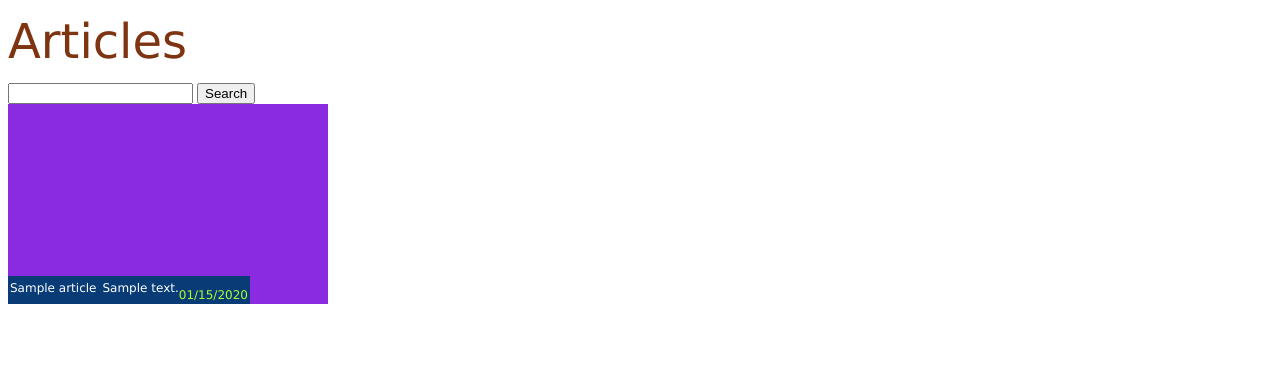
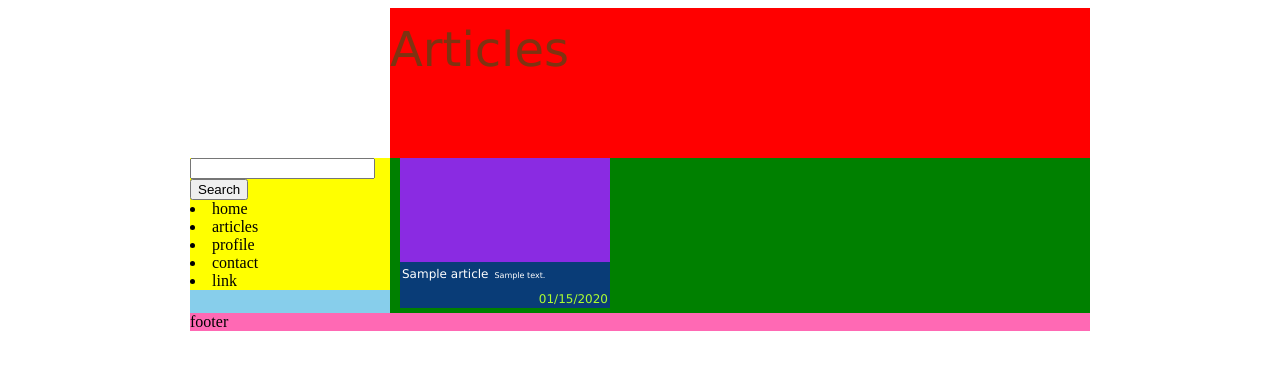
Before and after one commit to TakuIwasa/blog, a Django app: page / in a window 1280 px wide. Shown: the top 370 px of the page. Run offline with Django 3.2, Linux system fonts and the light colour scheme; tables that the repository leaves empty hold one stand-in row (values such as "Sample post").

Commit message:
modify layout

```diff
--- a/blog/static/blog/css/style.css
+++ b/blog/static/blog/css/style.css
@@ -1,4 +1,53 @@
 @charset "utf-8";
+
+.clearfix:after {
+  content: ".";
+  display: block;
+  height: 0;
+  clear: both;
+  visibility: hidden;
+}
+
+div#wrapper {
+    margin: 0 auto 0 auto;
+    width: 900px;
+}
+
+header {
+    width: 700px;
+    height: 150px;
+    float: right;
+    background-color: red;
+}
+
+div#container {
+    width: 900;
+    height: auto;
+    background-color: skyblue;
+}
+
+
+div#left_side {
+    float: left;
+    width: 200px;
+    height: auto;
+    background-color: yellow;
+}
+
+div#content {
+    width: 700px;
+    height: auto;
+    background-color: green;
+    float: right;
+}
+
+div#container {
+    float: right;
+}
+
+footer {
+    background-color: hotpink;
+}
 
 .search {
     float: right;
@@ -6,16 +55,16 @@
 }
 
 .article-list {
-    width: 1050px;
+    width: 700px;
     height: auto;
 }
 
 .article {
     background-color: blueviolet;
     float: left;
-    width: 320px;
-    height: 200px;
-    margin: 0 30px 20px 0;
+    width: 210px;
+    height: 150px;
+    margin: 0px 10px 5px 10px;
     position: relative;
 }
 
@@ -42,7 +91,7 @@
 .article-text {
     color: white;
     font-family: 'Lucida Sans';
-    font-size: 12px;
+    font-size: 8px;
 }
 
 .article-date {
--- a/blog/templates/blog/article_list.html
+++ b/blog/templates/blog/article_list.html
@@ -1,23 +1,33 @@
 {% extends 'blog/base.html' %}
 
-{% block content %}
+{% block header %}
     <h1 class="title">Articles</h1>
+{% endblock %}
 
+<!--
+{% block left_side %}
     <form method="GET" action="{% url 'blog:index' %}">
         <input type="text" name="keyword"></input>
         <button type="submit">Search</button>
     </form>
+{% endblock %}
+-->
 
+{% block content %}
     <div class="article-list">
         {% for article in article_list %}
             <div class="article">
                 <div class="sumnale"></div>
                 <div class="text">
                     <span class="article-title">{{ article.title }}</span>
-                    <span class="article-text">{{ article.text | truncatechars:70 }}</span>
+                    <span class="article-text">{{ article.text | truncatechars:20 }}</span>
                     <span class="article-date">{{ article.date | date:"SHORT_DATE_FORMAT" }}</span>
                 </div>
             </div>
         {% endfor %}
     </div>
 {% endblock%}
+
+{% block footer %}
+    footer
+{% endblock %}
--- a/blog/templates/blog/base.html
+++ b/blog/templates/blog/base.html
@@ -10,8 +10,48 @@
     <link rel="stylesheet" type="text/css" href="{% static "/blog/css/style.css" %}" media="all">
 </head>
 <body>
-    {% block content %}
-    {% endblock %}
+    <div id="wrapper">
+
+        <header>
+            {% block header %}
+            {% endblock %}
+        </header>
+
+        <div id="container">
+
+            <div id="left_side">
+                <!--
+                {% block left_side %}
+                {% endblock %}
+                -->
+                <form method="GET" action="{% url 'blog:index' %}">
+                    <input type="text" name="keyword"></input>
+                    <button type="submit">Search</button>
+                </form>
+
+                <li>home</li>
+                <li>articles</li>
+                <li>profile</li>
+                <li>contact</li>
+                <li>link</li>
+
+            </div>
+
+            <div id="content">
+                {% block content %}
+                {% endblock %}
+            </div>
+
+        </div>
+
+        <div class="clearfix"></div>
+
+        <footer>
+            {% block footer%}
+            {% endblock %}
+        </footer>
+
+    </div>
 
 </body>
 </html>
--- a/config/settings/base.py
+++ b/config/settings/base.py
@@ -124,3 +124,5 @@ STATIC_URL = '/static/'
 STATICFILES_DIRS = (
     os.path.join(BASE_DIR, "static"),
 )
+
+STATIC_ROOT = '/static/'
```
Also changed, not shown: context_processors.py (added).
